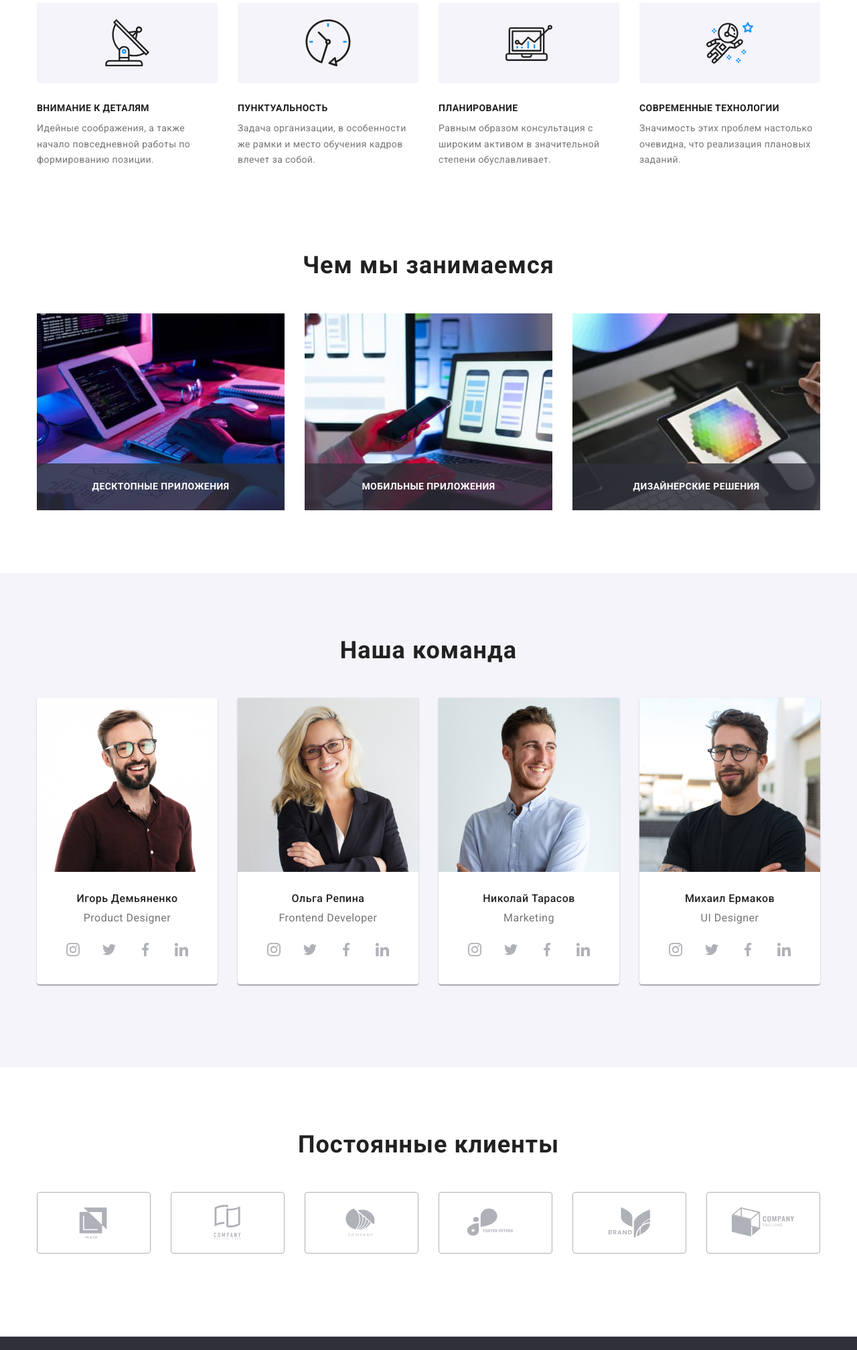
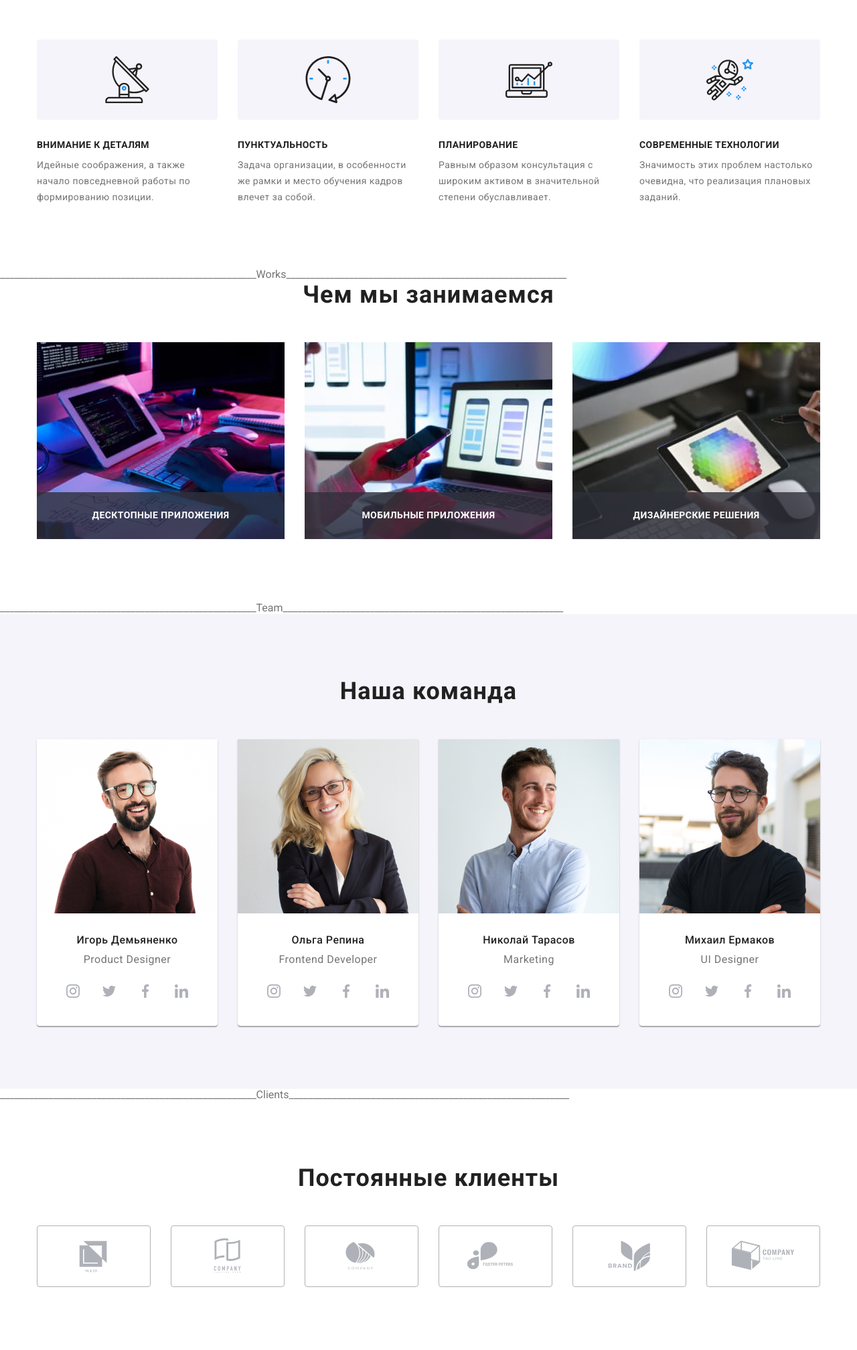
Before and after one commit to ValeriyNiz/goit-markup-hw-08, a plain HTML site: page index.html in a window 1280 px wide. Shown: the part 771-2787 px from the top of the page at 67% size. Drawn offline with nearby package versions, Linux system fonts and the light colour scheme.

Commit message:
правки дз8

```diff
--- a/index.html
+++ b/index.html
@@ -18,7 +18,7 @@
   </head>
 
   <body>
-    <!-- --------------------Header----------------------------- -->
+    _____________________________________________________Header__________________________________________________________
 
     <header class="header">
       <div class="header__div container">
@@ -109,7 +109,7 @@
       </div>
     </header>
     <main>
-      <!-- --------------------Hero----------------------------- -->
+      _____________________________________________________Hero__________________________________________________________
 
       <section class="hero">
         <div class="container">
@@ -121,7 +121,7 @@
         </div>
       </section>
 
-      <!-- --------------------Features----------------------------- -->
+      _____________________________________________________Features__________________________________________________________
 
       <section class="section">
         <div class="container">
@@ -175,7 +175,7 @@
         </div>
       </section>
 
-      <!-- --------------------Works----------------------------- -->
+      _____________________________________________________Works__________________________________________________________
 
       <section class="works section">
         <div class="container">
@@ -221,7 +221,7 @@
         </div>
       </section>
 
-      <!-- --------------------Team----------------------------- -->
+      _____________________________________________________Team__________________________________________________________
 
       <section class="team section">
         <div class="container">
@@ -443,7 +443,7 @@
         </div>
       </section>
 
-      <!-- --------------------Clients----------------------------- -->
+      _____________________________________________________Clients__________________________________________________________
 
       <section class="section">
         <div class="clients container">
@@ -496,7 +496,7 @@
       </section>
     </main>
 
-    <!-- --------------------Footer----------------------------- -->
+    _____________________________________________________Footer__________________________________________________________
 
     <footer class="footer">
       <div class="footer__content container">
@@ -583,7 +583,7 @@
       </div>
     </footer>
 
-    <!-- --------------------Backdrop----------------------------- -->
+    _____________________________________________________Backdrop__________________________________________________________
 
     <div class="backdrop is-hidden" data-modal>
       <div class="window">
--- a/sass/layout/_clients.scss
+++ b/sass/layout/_clients.scss
@@ -5,7 +5,7 @@
     line-height: 1.18;
     letter-spacing: 0.03em;
     color: var(--title-text-color);
-    margin-bottom: 30px;
+    // margin-bottom: 30px;
     text-align: center;
 
     @media screen and (min-width: 1200px) {
@@ -18,21 +18,26 @@
   &__list {
     display: flex;
     flex-wrap: wrap;
-    margin: 0 -15px;
+    margin-left: -30px;
+    // margin: 0 -15px;
   }
 
   &__item {
-    width: 50%;
+    // width: 50%;
+    width: calc(50% - 30px);
     height: 92px;
-    padding: 0 15px;
-    margin-bottom: 30px;
+    margin-left: 30px;
+    margin-top: 30px;
+    // padding: 0 15px;
+    // margin-bottom: 30px;
 
     @media screen and (min-width: 768px) {
-      width: 33.3333%;
+      width: calc(33.3333% - 30px);
     }
 
     @media screen and (min-width: 1200px) {
-      width: 16.6666%;
+      width: calc(16.6666% - 30px);
+      margin-top: 0;
     }
     // &:nth-child(-n + 4) {
     //   margin-bottom: 30px;
--- a/sass/layout/_features.scss
+++ b/sass/layout/_features.scss
@@ -1,8 +1,16 @@
 .features {
+  margin-bottom: -30px;
+
   @media screen and (min-width: 768px) {
     display: flex;
     flex-wrap: wrap;
-    margin: 0 -15px;
+    margin-left: -30px;
+
+    // margin: 0 -15px;
+  }
+
+  @media screen and (min-width: 1200px) {
+    margin-bottom: 0;
   }
 
   &__title {
@@ -25,13 +33,15 @@
     margin-bottom: 30px;
 
     @media screen and (min-width: 768px) {
-      padding: 0 15px;
+      // padding: 0 15px;
       margin-bottom: 30px;
-      width: 50%;
+      margin-left: 30px;
+      width: calc(50% - 30px);
     }
 
     @media screen and (min-width: 1200px) {
-      width: 25%;
+      width: calc(25% - 30px);
+      margin-bottom: 0;
     }
   }
 
--- a/sass/layout/_team.scss
+++ b/sass/layout/_team.scss
@@ -2,11 +2,14 @@
   background-color: var(--secondary-bg-color);
 
   &__list {
-    display: flex;
-    flex-wrap: wrap;
+    // display: flex;
+    // flex-wrap: wrap;
 
     @media screen and (min-width: 768px) {
-      margin: 0 -15px;
+      display: flex;
+      flex-wrap: wrap;
+      margin-left: -30px;
+      // margin: 0 -15px;
     }
   }
 
@@ -17,7 +20,7 @@
     letter-spacing: 0.03em;
     color: var(--title-text-color);
     text-align: center;
-    margin-bottom: 30px;
+    // margin-bottom: 30px;
 
     @media screen and (min-width: 1200px) {
       font-size: 36px;
@@ -27,16 +30,17 @@
   }
 
   &__overlay {
-    width: 100%;
-    margin-bottom: 30px;
+    margin-top: 30px;
 
     @media screen and (min-width: 768px) {
-      width: 50%;
-      padding: 0 15px;
+      width: calc(50% - 30px);
+      margin-left: 30px;
+      // padding: 0 15px;
     }
 
     @media screen and (min-width: 1200px) {
-      width: 25%;
+      width: calc(25% - 30px);
+      margin-top: 0;
     }
   }
 
--- a/sass/portfolio/_gallery.scss
+++ b/sass/portfolio/_gallery.scss
@@ -3,7 +3,9 @@
     @media screen and (min-width: 768px) {
       display: flex;
       flex-wrap: wrap;
-      margin: 0 -15px;
+      margin-left: -30px;
+      margin-top: -30px;
+      // margin: 0 -15px;
 
       &:first-child .filtres__meta {
         height: 146px;
@@ -13,24 +15,26 @@
 
   &__content {
     // width: 100%;
-    margin-bottom: 30px;
+    margin-top: 30px;
     img {
       width: 100%;
     }
 
     @media screen and (min-width: 768px) {
-      padding: 0 15px;
+      // padding: 0 15px;
+      margin-left: 30px;
+      width: calc(50% - 30px);
     }
 
     @media screen and (min-width: 768px) and (max-width: 1199px) {
-      width: 50%;
+      // width: 50%;
       &:first-child .filtres__meta {
         height: 146px;
       }
     }
 
     @media screen and (min-width: 1200px) {
-      width: 33.3333%;
+      width: calc(33.3333% - 30px);
     }
   }
 
```
Also changed, not shown: portfolio.html (+3 -3 lines), css/main.css, css/main.min.css, 2 other files.
